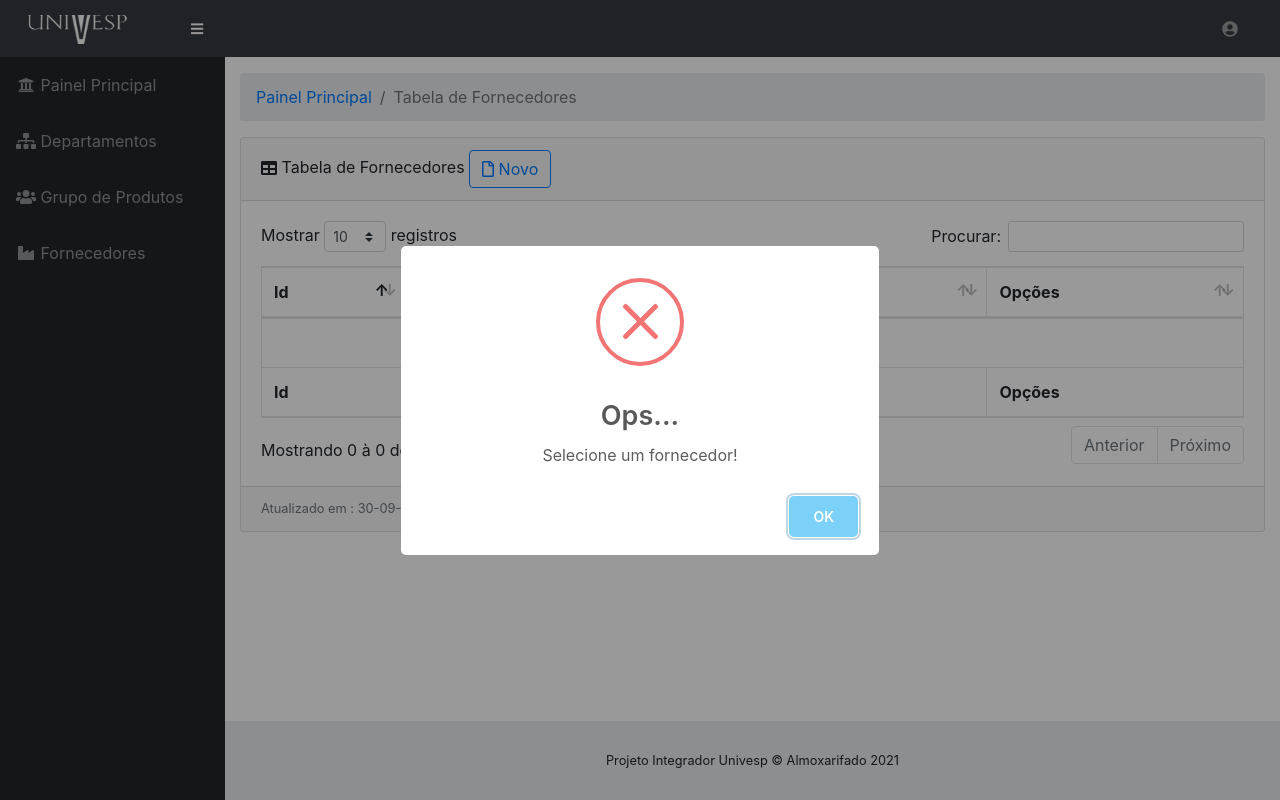
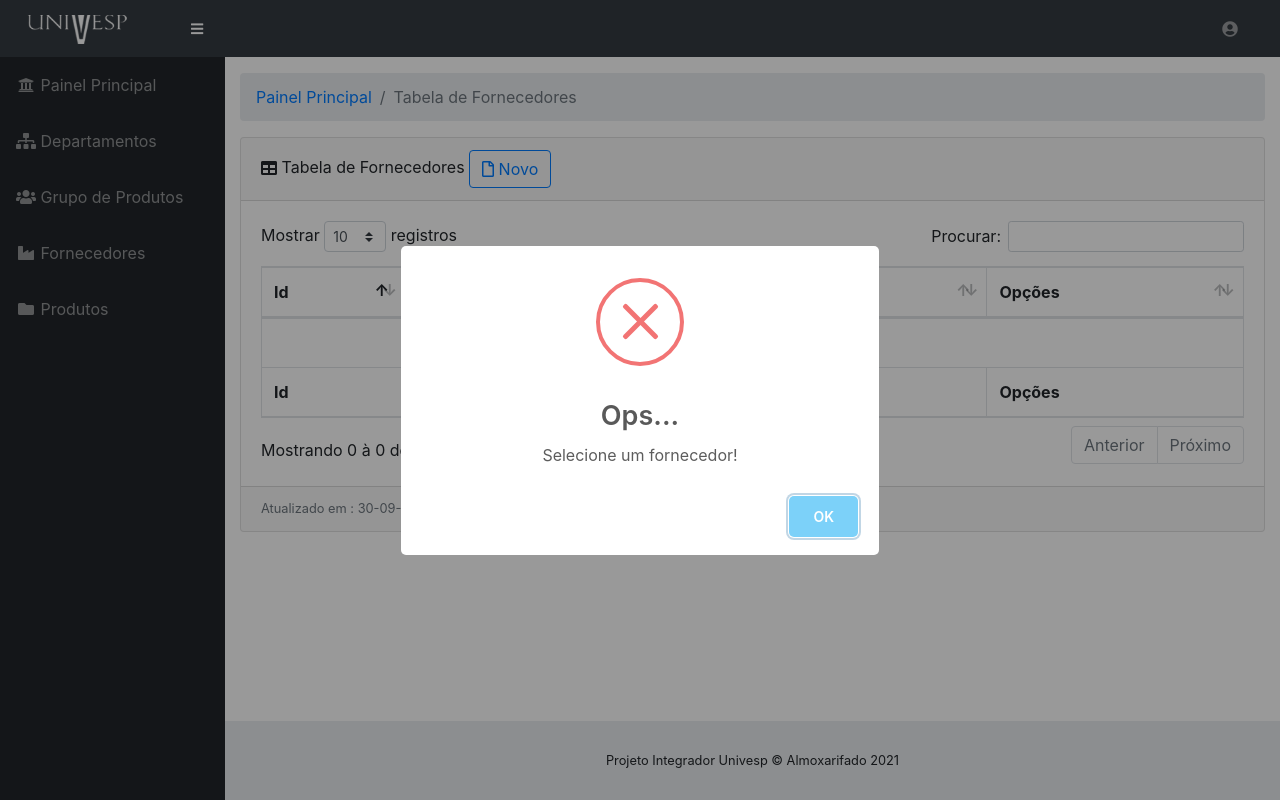
Before and after one commit to leilsonfrancelino/almoxarifado, a PHP site: page /view/lista_fornecedores.php in a window 1280 px wide. Run offline with PHP 8.4, Linux system fonts and the light colour scheme; a user stored in the database is signed in; data that the repository does not hold is empty.

Commit message:
Acrescentado o menu produto

```diff
--- a/view/menu.php
+++ b/view/menu.php
@@ -33,5 +33,13 @@
             <span>Fornecedores</span>
         </a>
     </li>
+	<li class="nav-item">
+        <a class="nav-link <?php if ($pagina == "painel") {
+                                echo "active";
+                            } ?>" href="lista_produtos.php">
+            <i class="fas fa-fw fa-folder"></i>
+            <span>Produtos</span>
+        </a>
+	</li>
 
 </ul>
```
